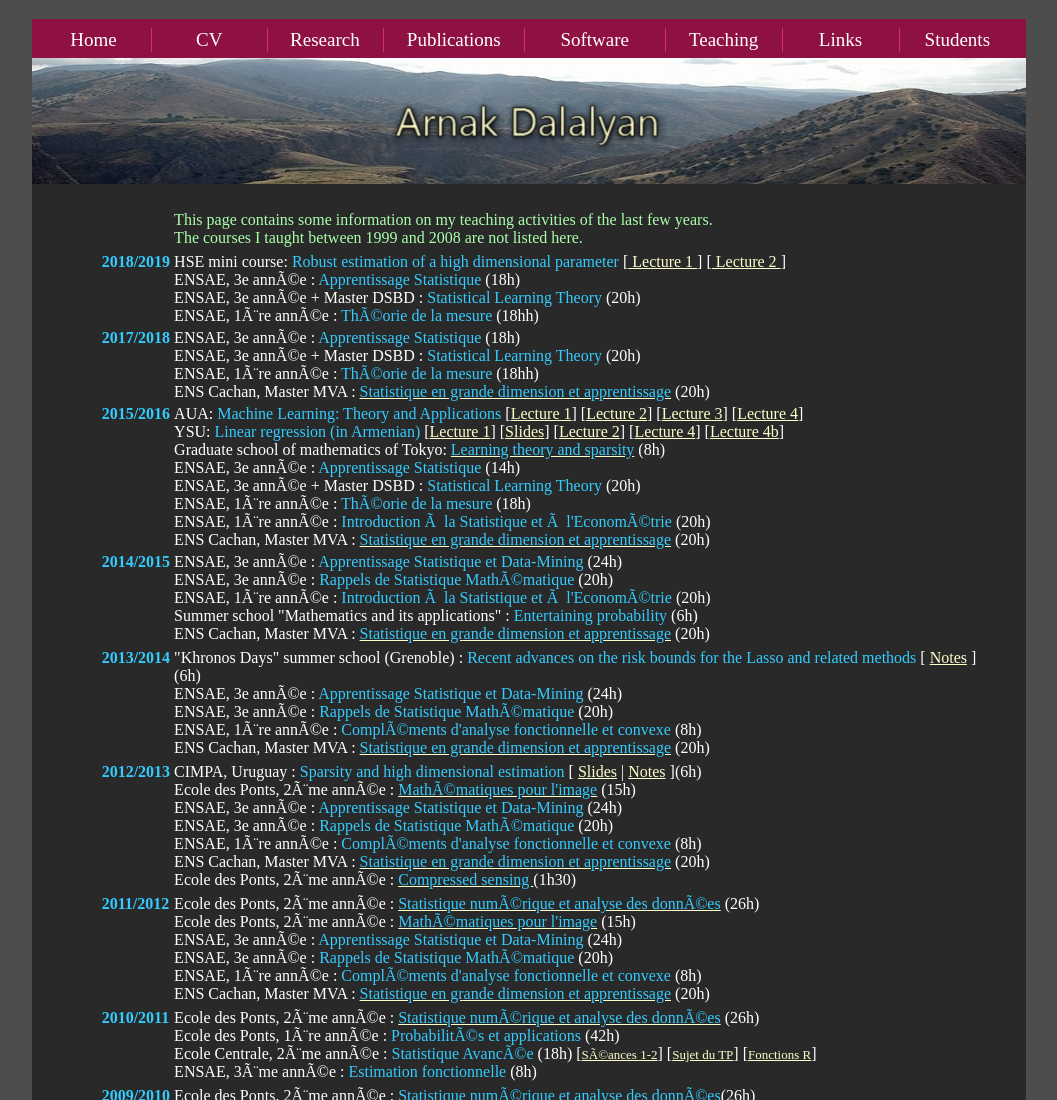
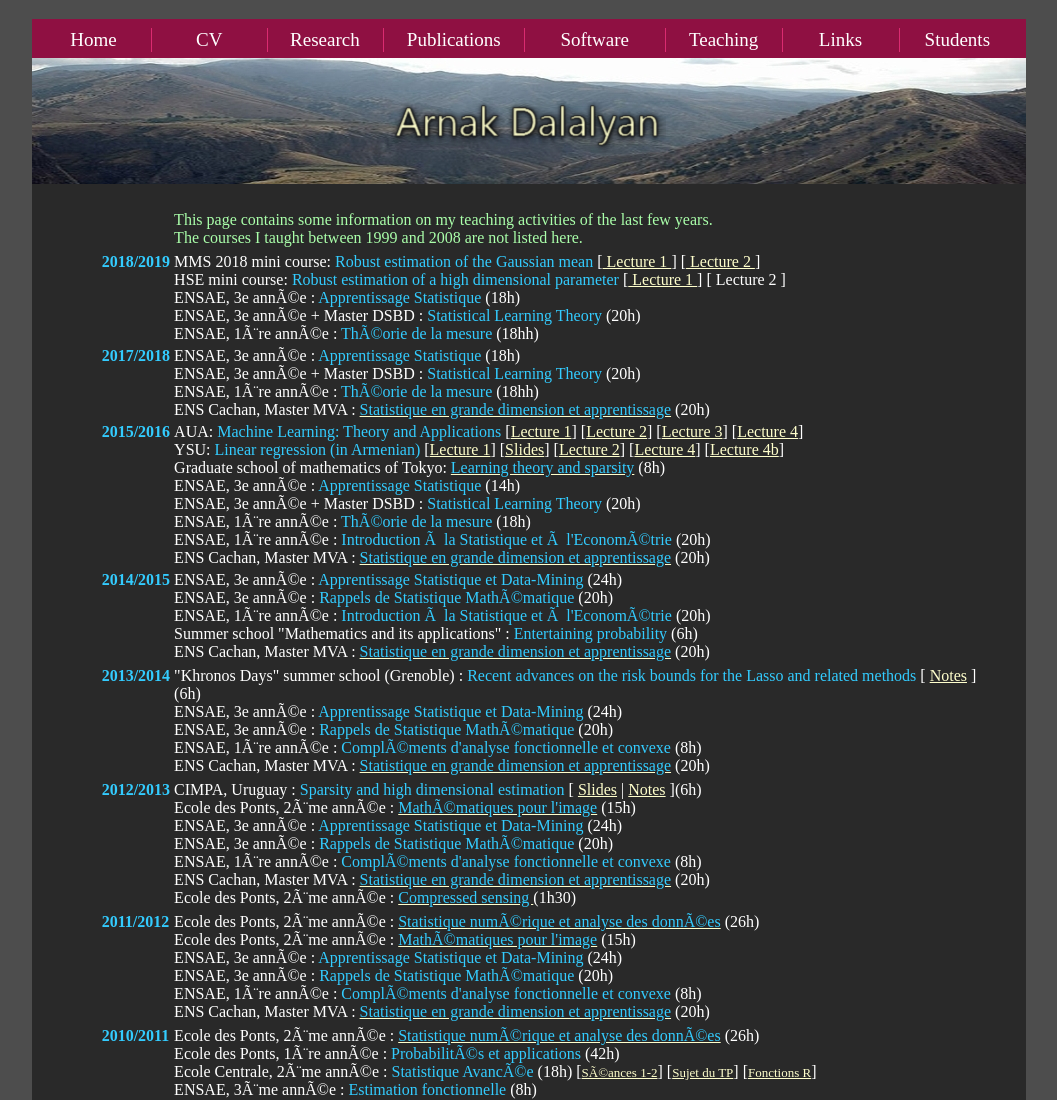
Before and after one commit to adalalyan/adalalyan.github.io, a plain HTML site: page cours.html in a window 1280 px wide. Shown: the top 1100 px of the page, without its empty margins (111-1168 px from the left). Drawn offline with Linux system fonts and the light colour scheme.

Commit message:
Update cours.html

```diff
--- a/cours.html
+++ b/cours.html
@@ -119,7 +119,9 @@
 
 											       <td style="vertical-align: top;">
 											       <font size="3">
-												       		       HSE mini course: <font color="#33CCFF">Robust estimation of a high dimensional parameter  </font> [<a href = ./Download/Arnak.pdf> Lecture 1 </a>] [<a href = ./Download/Arnak2.pdf> Lecture 2 </a>]<br>
+												       		       MMS 2018 mini course: <font color="#33CCFF">Robust estimation of the Gaussian mean  </font> [<a href = ./Download/Dalalyan_Frejus_2018a.pdf> Lecture 1 </a>] [<a href = ./Download/Dalalyan_Frejus_2018b.pdf> Lecture 2 </a>]<br>
+
+												       		       HSE mini course: <font color="#33CCFF">Robust estimation of a high dimensional parameter  </font> [<a href = ./Download/Arnak.pdf> Lecture 1 </a>] [ Lecture 2 ]<br>
 
 														       ENSAE, 3e année : <font color="#33CCFF">Apprentissage Statistique</font> (18h)<br>
 
```
